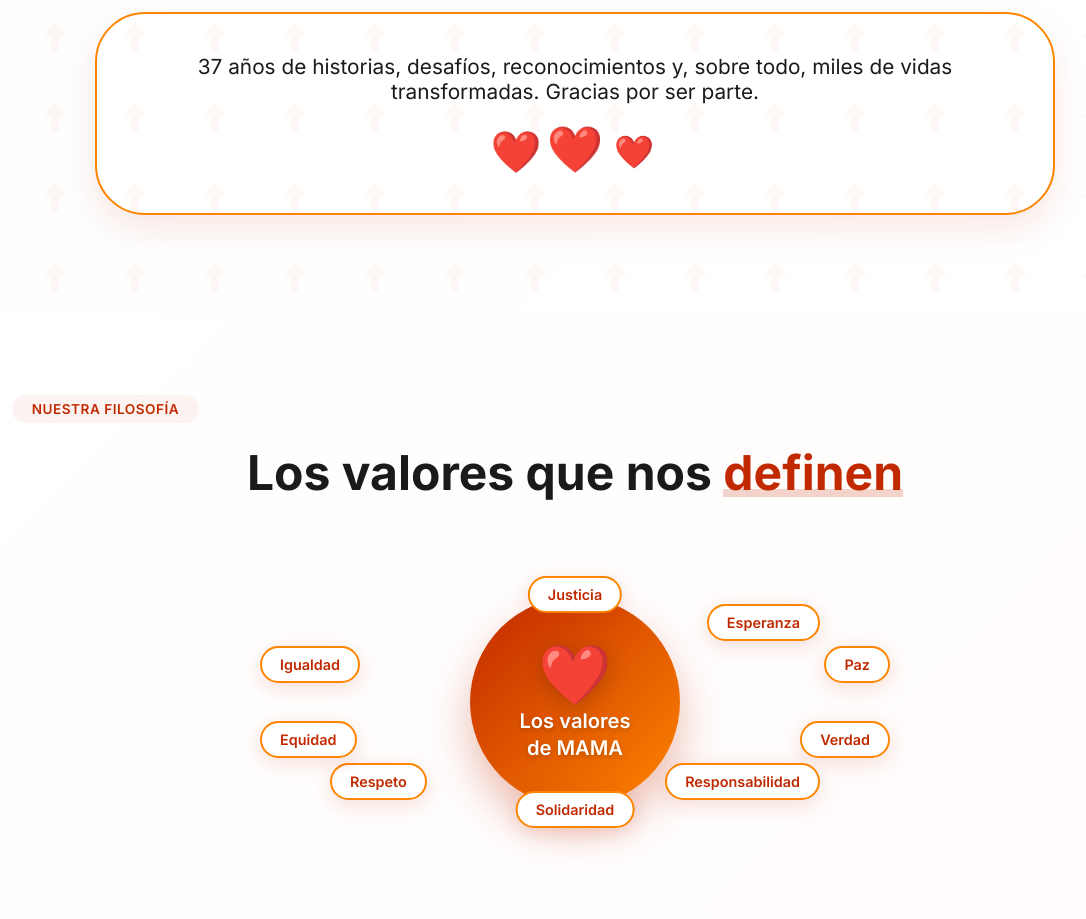
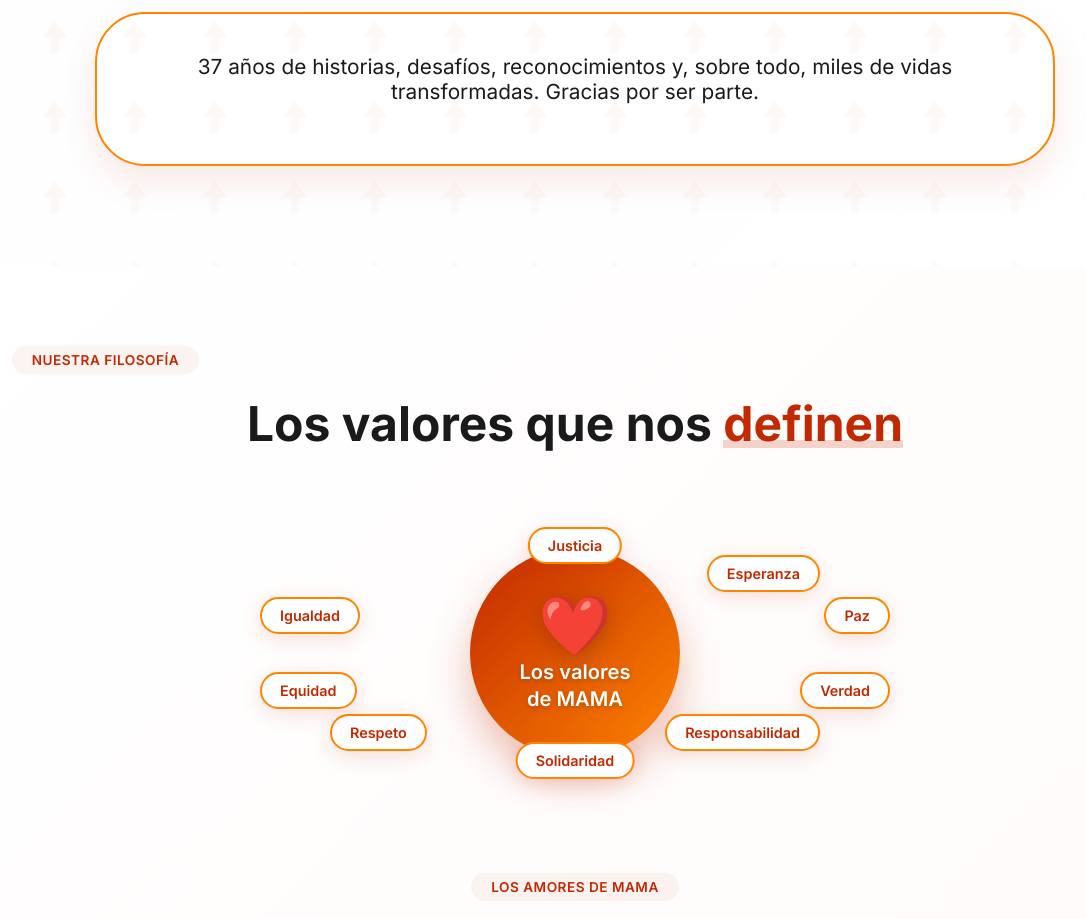
Before and after one commit to JavierMejorada/MAMA-AC-web, a plain HTML site: page Nosotros.html in a window 1280 px wide. Shown: the part 3740-4659 px from the top of the page, without its empty margins (65-1151 px from the left). Drawn offline with Linux system fonts and the light colour scheme; a script that the page names is missing.

Commit message:
nuevos cambios

```diff
--- a/Nosotros.html
+++ b/Nosotros.html
@@ -471,9 +471,7 @@
         <!-- Resumen final (siempre visible) -->
         <div class="timeline-resumen">
             <p>37 años de historias, desafíos, reconocimientos y, sobre todo, miles de vidas transformadas. Gracias por ser parte.</p>
-            <div class="resumen-corazones">
-                <span>❤️</span> <span>❤️</span> <span>❤️</span>
-            </div>
+
         </div>
     </div>
 </section>
```
